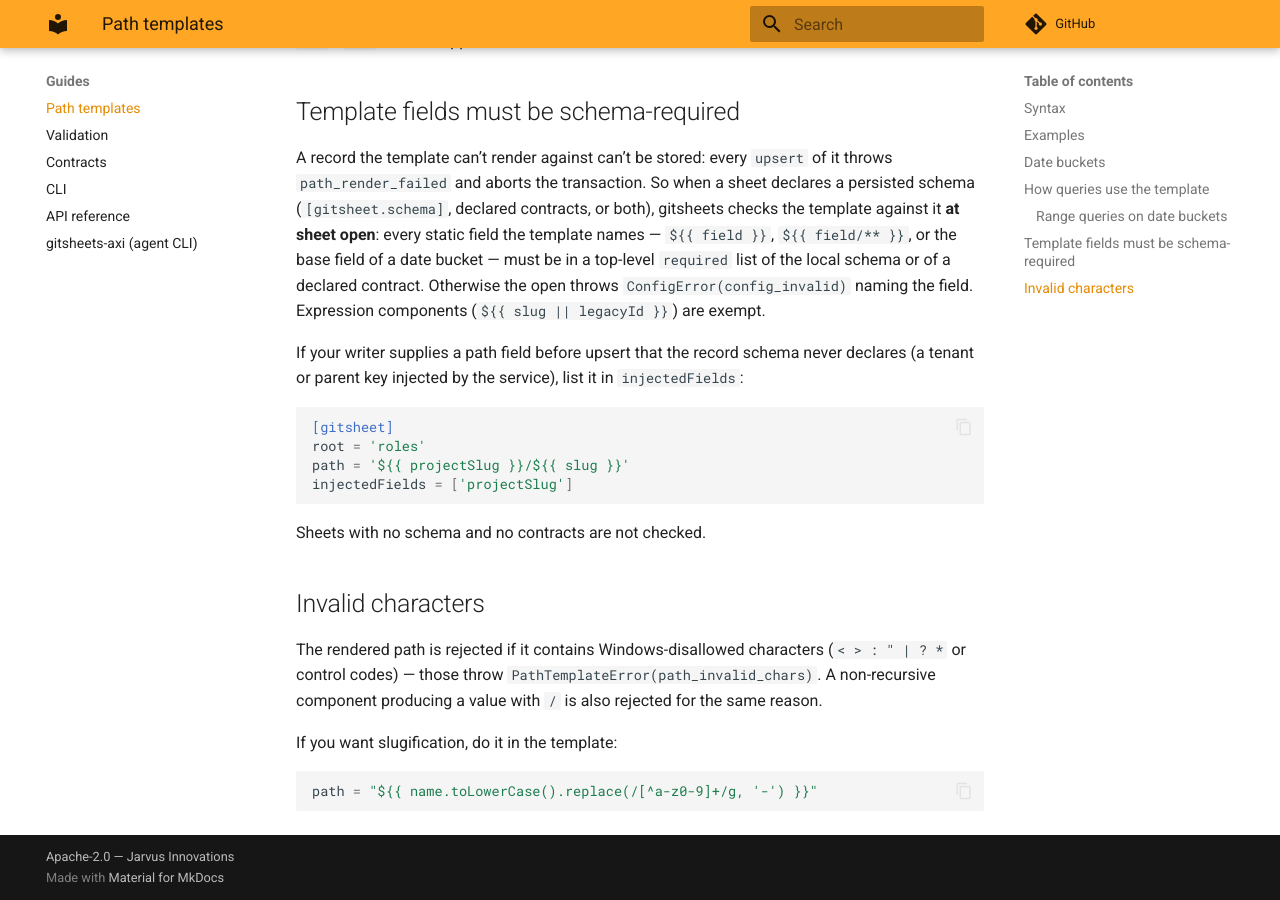
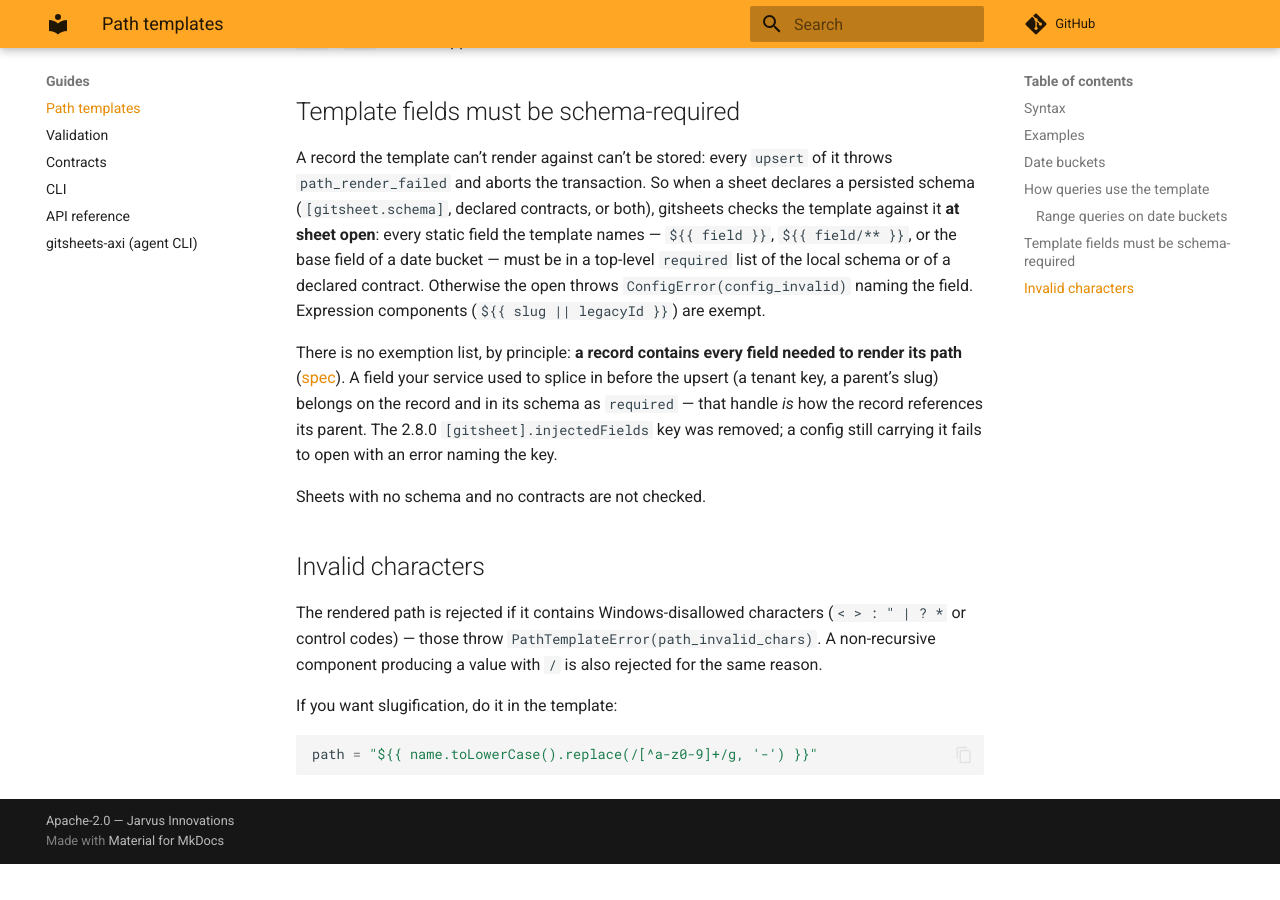
Before and after one commit to JarvusInnovations/gitsheets, an MkDocs documentation site: the page built from docs/path-templates.md, in a window 1280 px wide and 900 px high, scrolled down 2638 px. Built offline with MkDocs 1.6.1 and Material for MkDocs 9.7.7, drawn with Linux system fonts in a browser that asks for light colours; comment, search, counter and statistics services are not loaded; after the commit the page ends 3502 px from its top, so only the background shows below that.

Commit message:
docs: the template check has no exemption list; point at the principle
Co-Authored-By: Claude Fable 5.1 <noreply@anthropic.com>
Claude-Session: https://claude.ai/code/session_01RPAAYpKjUZUbHCUTfiy56R

````diff
--- a/docs/path-templates.md
+++ b/docs/path-templates.md
@@ -120,16 +120,14 @@ local schema or of a declared contract. Otherwise the open throws
 `ConfigError(config_invalid)` naming the field. Expression components
 (`${{ slug || legacyId }}`) are exempt.
 
-If your writer supplies a path field before upsert that the record schema
-never declares (a tenant or parent key injected by the service), list it in
-`injectedFields`:
-
-```toml
-[gitsheet]
-root = 'roles'
-path = '${{ projectSlug }}/${{ slug }}'
-injectedFields = ['projectSlug']
-```
+There is no exemption list, by principle: **a record contains every field
+needed to render its path**
+([spec](https://github.com/JarvusInnovations/gitsheets/blob/develop/specs/principles.md#records-carry-their-own-path)).
+A field your service used to splice in before the upsert (a tenant key, a
+parent's slug) belongs on the record and in its schema as `required` — that
+handle *is* how the record references its parent. The 2.8.0
+`[gitsheet].injectedFields` key was removed; a config still carrying it fails
+to open with an error naming the key.
 
 Sheets with no schema and no contracts are not checked.
 
````
Also changed, not shown: docs/validation.md (+2 -2 lines), skills/gitsheets/references/sheet-config.md (+3 -5 lines).
